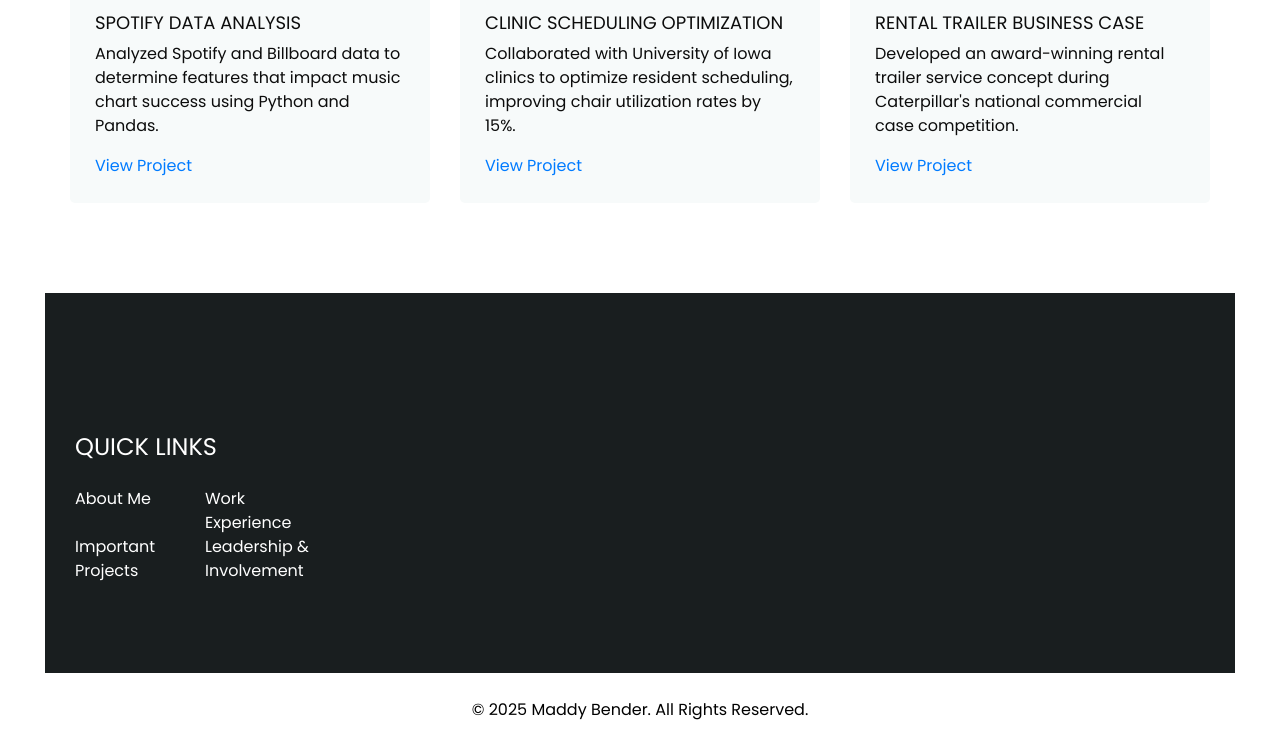
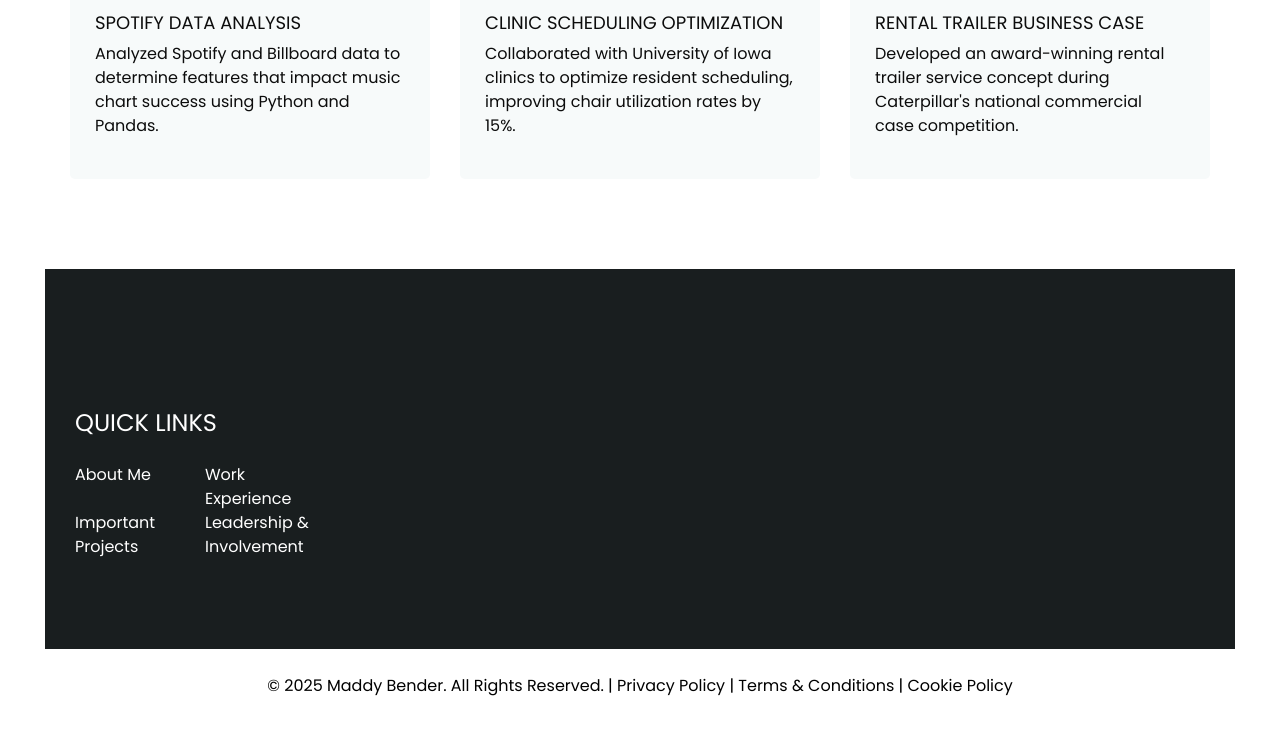
Before and after one commit to maddybender/MaddyBender-Website, a plain HTML site: page edgecut-html/projects.html in a window 1280 px wide. Shown: the part 608-1355 px from the top of the page. After the commit the page ends 1331 px from the top, so only its background shows below. Drawn offline with Linux system fonts and the light colour scheme; some packages are replaced by stand-ins of ours; a script that the page names is missing.

Commit message:
fixing errors and adding footers

```diff
--- a/edgecut-html/projects.html
+++ b/edgecut-html/projects.html
@@ -79,7 +79,6 @@
             <div class="detail-box">
               <h5>Spotify Data Analysis</h5>
               <p>Analyzed Spotify and Billboard data to determine features that impact music chart success using Python and Pandas.</p>
-              <a href="https://github.com/yourgithub/spotify-analysis" target="_blank">View Project</a>
             </div>
           </div>
         </div>
@@ -92,7 +91,6 @@
             <div class="detail-box">
               <h5>Clinic Scheduling Optimization</h5>
               <p>Collaborated with University of Iowa clinics to optimize resident scheduling, improving chair utilization rates by 15%.</p>
-              <a href="https://github.com/yourgithub/clinic-scheduling" target="_blank">View Project</a>
             </div>
           </div>
         </div>
@@ -105,8 +103,6 @@
             <div class="detail-box">
               <h5>Rental Trailer Business Case</h5>
               <p>Developed an award-winning rental trailer service concept during Caterpillar's national commercial case competition.</p>
-              <a href="https://github.com/yourgithub/rental-trailer-case" target="_blank">View Project</a>
-            </div>
           </div>
         </div>
       </div>
@@ -169,7 +165,11 @@
 
   <footer class="footer_section">
     <div class="container">
-      <p>&copy; <span id="displayYear"></span> Maddy Bender. All Rights Reserved.</p>
+      <p>© <span id="displayYear"></span> Maddy Bender. All Rights Reserved. |
+        <a href="privacy-policy.html">Privacy Policy</a> |
+        <a href="terms.html">Terms & Conditions</a> |
+        <a href="cookie-policy.html">Cookie Policy</a>
+      </p>
     </div>
   </footer>
 
```
Also changed, not shown: edgecut-html/leadership.html (+6 -1 lines), edgecut-html/work.html (+1 -1 lines), 1 other file.
